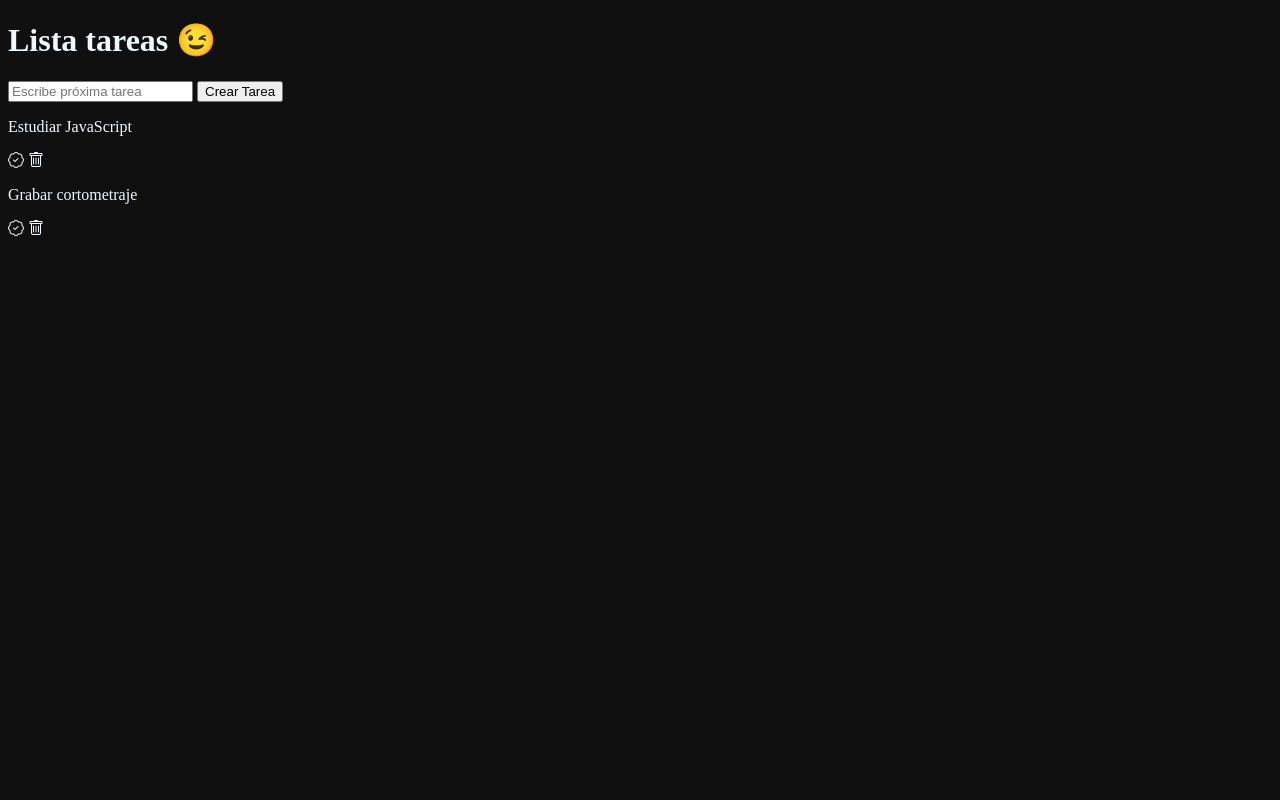
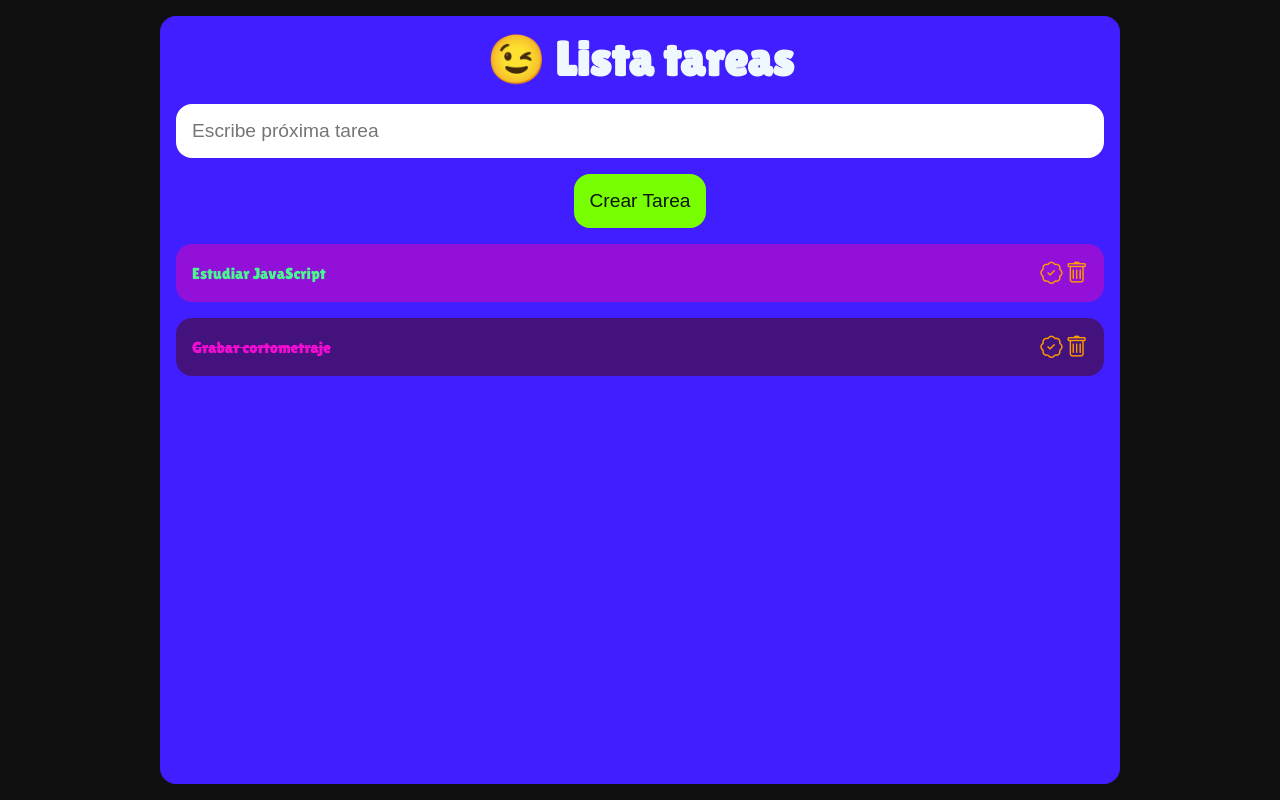
Before and after one commit to soySamCS/DOM, a plain HTML site: page 11-Ejercicio-lista-tareas/Index.html in a window 1280 px wide. Drawn offline with nearby package versions, Linux system fonts and the light colour scheme.

Commit message:
Iniciamos funcionalidad de lista de tareas

```diff
--- a/11-Ejercicio-lista-tareas/Index.html
+++ b/11-Ejercicio-lista-tareas/Index.html
@@ -15,30 +15,31 @@
     <!-- Bootsrtap Icons -->
     <link rel="stylesheet" href="https://cdn.jsdelivr.net/npm/bootstrap-icons@1.11.3/font/bootstrap-icons.min.css">
 
+    <!-- Favicon -->
+
+    <link rel="icon" href="favicon.png" type="image/png">
+
+
 </head>
 <body>
 
     <div class="container">
-        <h1 class="title">Lista tareas 😉</h1>
-
-        <input type="text" placeholder="Escribe próxima tarea">
-
-        <button type="submit">Crear Tarea</button>
-
-        <div class="lista-tareas">
-            <div class="tarea">
+        <h1 class="title">😉 Lista tareas</h1>
+        <input id="taskInput" type="text" placeholder="Escribe próxima tarea">
+        <button id="addButton" type="submit">Crear Tarea</button>
+        <div class="task-list" id="classList">
+            <div class="task">
                 <p>Estudiar JavaScript</p>
-                <div class="iconos">
-                    <i class="bi bi-patch-check icono-completar"></i>
-                    <i class="bi bi-trash icono-eliminar"></i>
+                <div class="task-icons">
+                    <i class="bi bi-patch-check icon-complete"></i>
+                    <i class="bi bi-trash icon-delete"></i>
                 </div>
             </div>
-
-            <div class="tarea completada">
+            <div class="task complete">
                 <p>Grabar cortometraje</p>
-                <div class="iconos">
-                    <i class="bi bi-patch-check icono-completar"></i>
-                    <i class="bi bi-trash icono-eliminar"></i>
+                <div class="task-icons">
+                    <i class="bi bi-patch-check icon-complete"></i>
+                    <i class="bi bi-trash icon-delete"></i>
                 </div>
         </div>
     </div>
--- a/11-Ejercicio-lista-tareas/script.js
+++ b/11-Ejercicio-lista-tareas/script.js
@@ -0,0 +1,19 @@
+// Referencias
+
+const taskInput = document.getElementById("taskInput");
+const addButton = document.getElementById("addButton");
+
+//Add event listener
+
+addButton.addEventListener("click", createTask)
+
+// Funcion manejadora
+
+function createTask() {
+    if(taskInput.value){
+        console.log(taskInput.value);
+        taskInput.value = ""; // Regresamos el valor vacío al input
+    } else {
+        alert("Escribe una tarea, por favor 🤔")
+    }
+}
--- a/11-Ejercicio-lista-tareas/style.css
+++ b/11-Ejercicio-lista-tareas/style.css
@@ -4,7 +4,116 @@
     font-style: normal;
   }
 
-  body {
-    background-color: rgb(16, 16, 16);
-    color: aliceblue;
-  }
+
+* {
+  padding: 0;
+  margin: 0;
+  box-sizing: border-box;
+}
+
+html {
+  font-family: "Lilita One";
+}
+
+body {
+  display: flex;
+  justify-content: center;
+  align-items: stretch;
+  min-height: 100vh;
+  padding: 1rem; /* 1rem = 16px */
+  background-color: rgb(16, 16, 16);
+}
+
+.container {
+  width: 100%;
+  max-width: 960px;
+  background-color: rgb(64, 30, 255);
+  border: 1px;
+  color: rgb(72, 249, 143);
+  border-radius: 1rem;
+  padding: 1rem;
+  text-align: center;
+  display: flex;
+  flex-direction: column;
+  align-items: center;
+  gap: 1rem;
+}
+
+.title {
+  font-size: 3rem;
+  color: aliceblue;
+}
+
+#taskInput {
+  font-size: 1.2rem;
+  width: 100%;
+  padding: 1rem;
+  border-radius: 1rem;
+  border: none;
+}
+
+#addButton {
+  width: fit-content;
+  padding: 1rem;
+  background-color: rgb(120, 255, 2);
+  border: none;
+  border-radius: 1rem;
+  color: rgb(6, 20, 18);
+  font-size: 1.2rem;
+  cursor: pointer;
+}
+
+#addButton:hover{
+  background-color: rgb(5, 255, 184);
+  color: aliceblue;
+}
+
+.task-list{
+  width: 100%;
+  display: flex;
+  flex-direction: column;
+  gap: 1rem;
+}
+
+.task{
+  background-color: rgb(146, 16, 216);
+  width: 100%;
+  padding: 1rem;
+  border-radius: 1rem;
+  display: flex;
+  justify-content:space-between;
+  align-items: center;
+  gap: 1rem;
+}
+
+.task p {
+  flex-grow: 1;
+  flex-shrink: 1;
+  text-align: left;
+}
+
+.task-icons {
+  flex-shrink: 0;
+}
+
+.complete {
+  background-color: rgb(68, 18, 125);
+}
+
+.complete p {
+  color: rgb(241, 12, 210);
+  text-decoration: line-through;
+}
+
+.task-icons i {
+  font-size: 1.4rem;
+  color:rgb(255, 157, 0);
+}
+
+.icon-complete:hover {
+  color: cadetblue;
+}
+
+.icon-delete:hover {
+  color: crimson;
+}
```
Also changed, not shown: 11-Ejercicio-lista-tareas/favicon.png (added).
